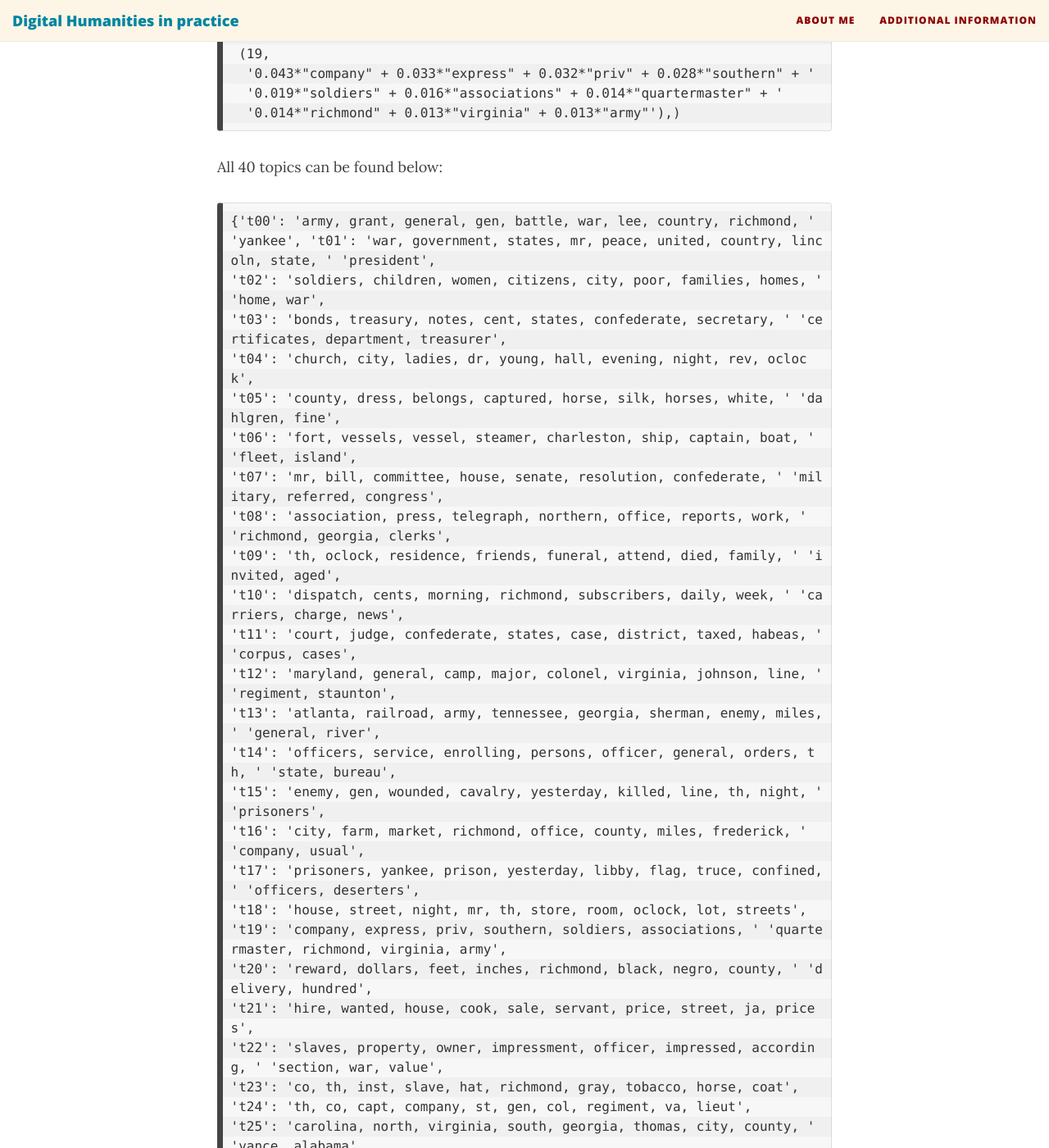
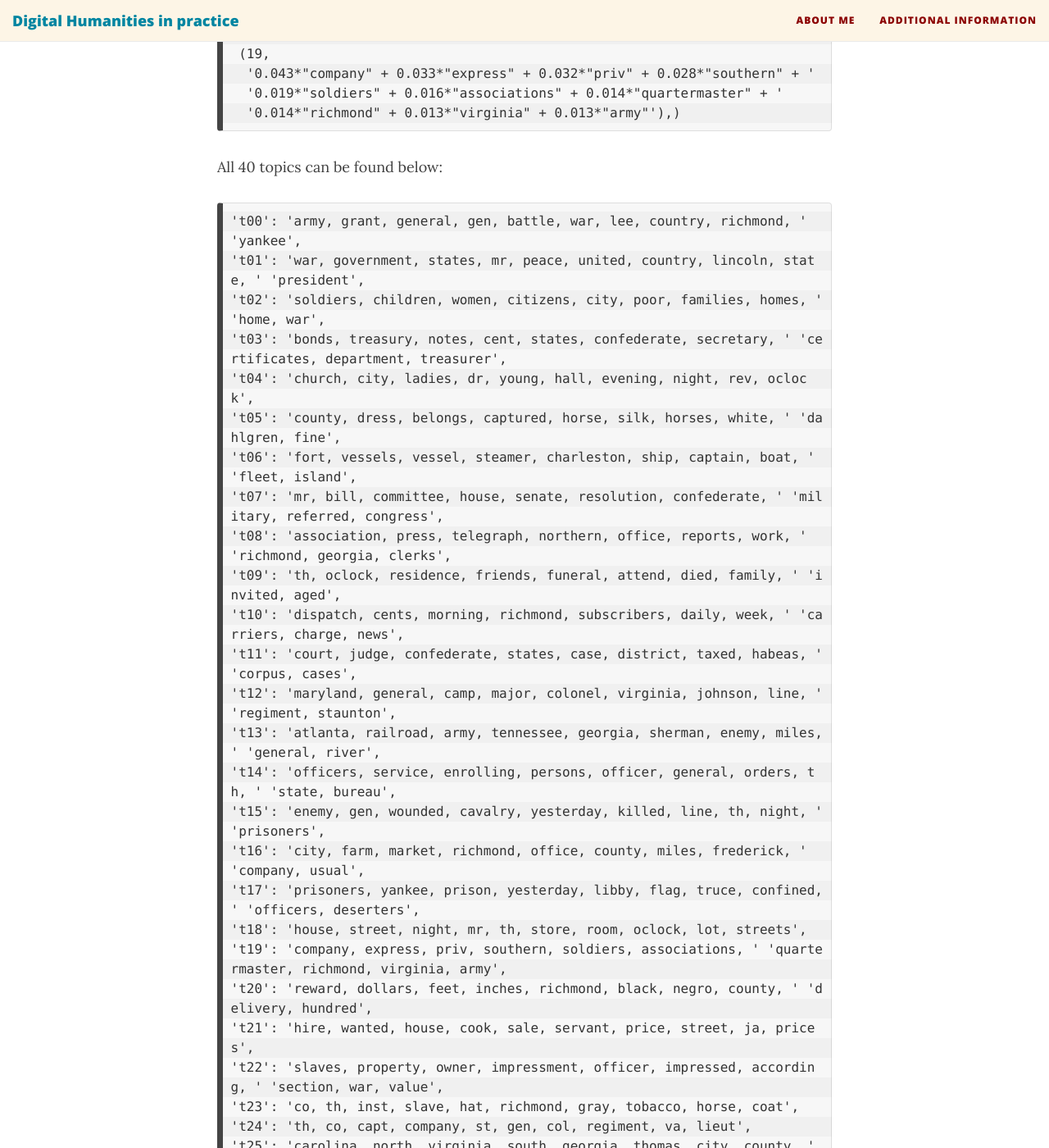
Before and after one commit to cleeb94/DigHum, a Jekyll site: the page built from _posts/2020-02-18-jupyter.md, in a window 1280 px wide and 1400 px high, scrolled down 16901 px. Shown: the whole window at 82% size. Built offline with Jekyll 4.4.1, drawn with Linux system fonts in a browser that asks for light colours; nearby versions of some CDN libraries; some of the changed text lies outside the part shown.

Commit message:
pictures

````diff
--- a/_posts/2020-02-18-jupyter.md
+++ b/_posts/2020-02-18-jupyter.md
@@ -571,7 +571,8 @@ It took 33 min. 27 sec. to create the model with 40 topics
 All 40 topics can be found below:
 
 ```
-{'t00': 'army, grant, general, gen, battle, war, lee, country, richmond, ' 'yankee', 't01': 'war, government, states, mr, peace, united, country, lincoln, state, ' 'president',
+'t00': 'army, grant, general, gen, battle, war, lee, country, richmond, ' 'yankee',
+'t01': 'war, government, states, mr, peace, united, country, lincoln, state, ' 'president',
 't02': 'soldiers, children, women, citizens, city, poor, families, homes, ' 'home, war',
 't03': 'bonds, treasury, notes, cent, states, confederate, secretary, ' 'certificates, department, treasurer',
 't04': 'church, city, ladies, dr, young, hall, evening, night, rev, oclock',
````
Also changed, not shown: img/1862_b16_30.png (added), img/1862_b1_40.png (added), img/1862_b23_40.png (added), img/1862_b2_30.png (added), img/1862_g16_30.png (added), img/1862_g25_30.png (added), img/1862_g35_40.png (added), img/1862_g3_40.png (added), img/1864_b1_40.png (added), img/1864_b20_30.png (added), img/1864_b35_40.png (added), img/1864_b3_30.png (added), img/1864_g19_30.png (added), img/1864_g20_30.png (added), 2 more files.
